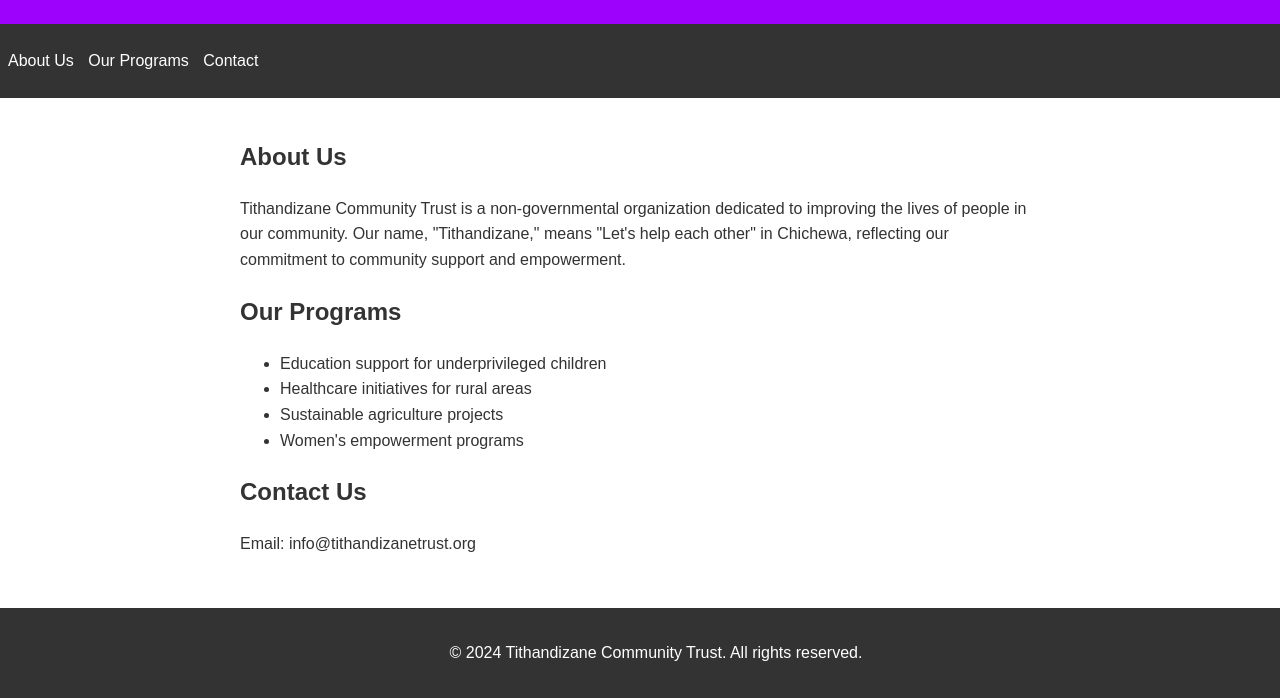
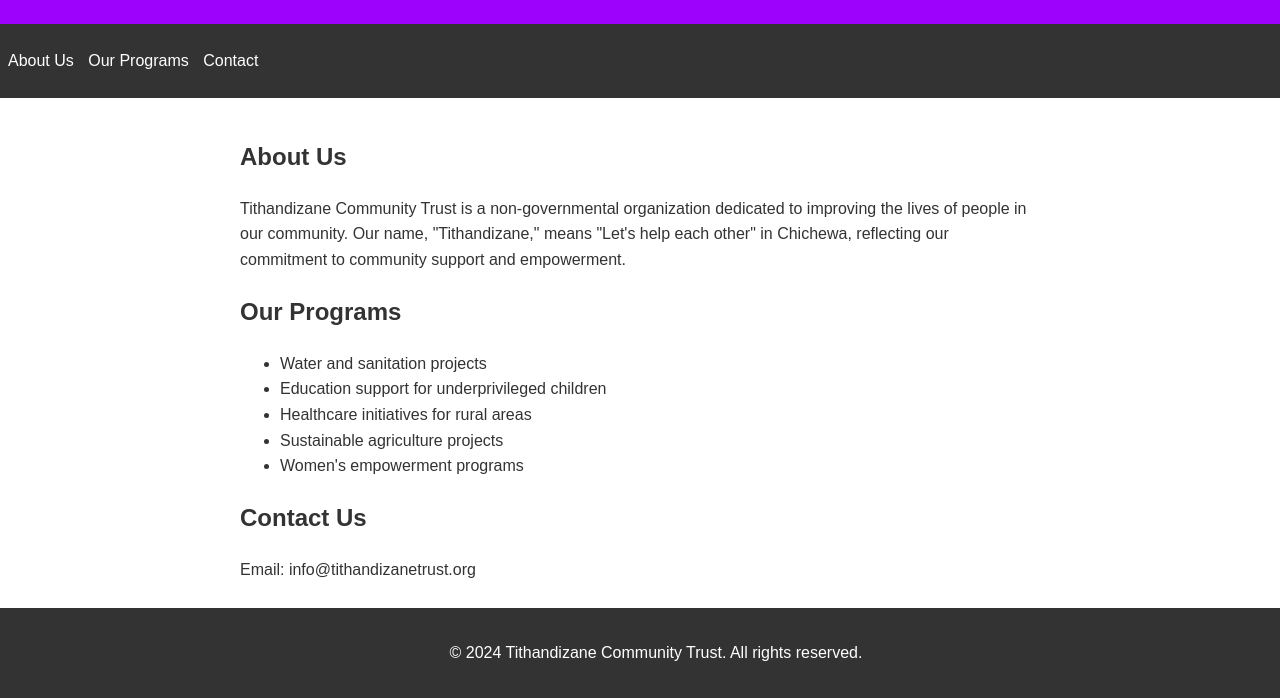
Before and after one commit to purple4reina/tithandizane, a plain HTML site: page index.html in a window 1280 px wide. Shown: the part 102-800 px from the top of the page. Drawn offline with Linux system fonts and the light colour scheme.

Commit message:
Add water project.

```diff
--- a/index.html
+++ b/index.html
@@ -79,6 +79,7 @@
         <section id="programs">
             <h2>Our Programs</h2>
             <ul>
+                <li>Water and sanitation projects</li>
                 <li>Education support for underprivileged children</li>
                 <li>Healthcare initiatives for rural areas</li>
                 <li>Sustainable agriculture projects</li>
```
